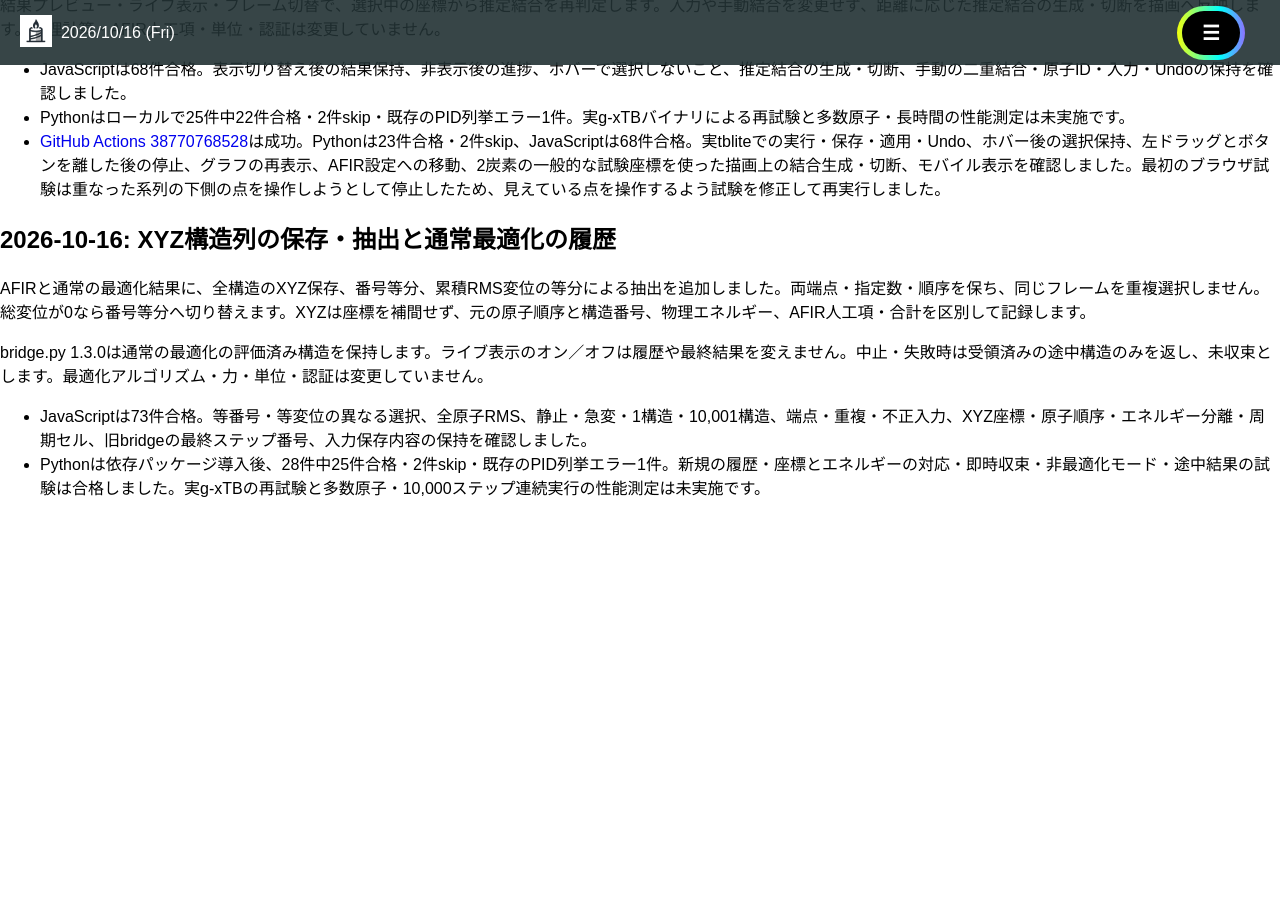
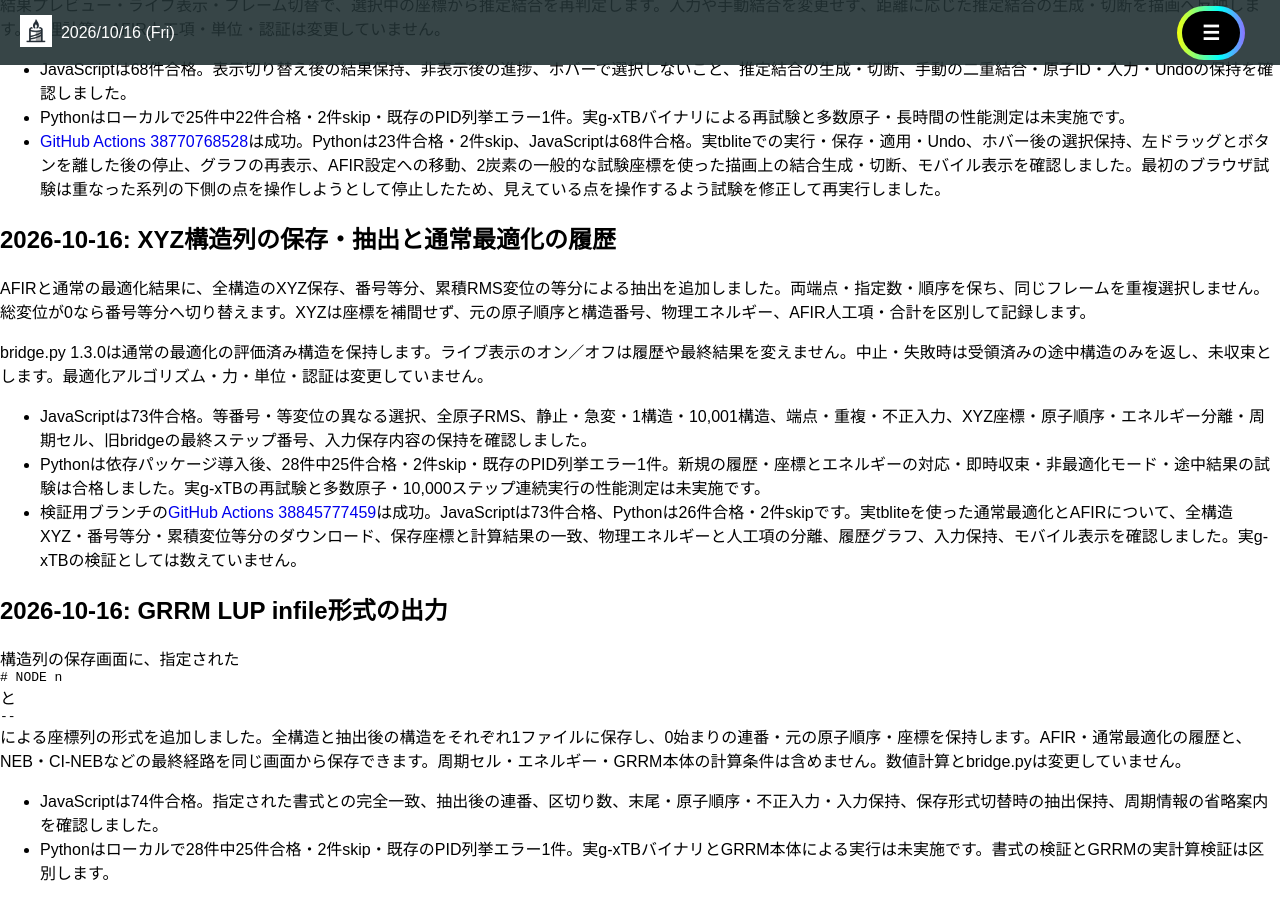
Before and after one commit to h-nabata/h-nabata.github.io, a Jekyll site: the page built from molecule-visualizer/AFIR-VALIDATION.md, in a window 1280 px wide and 900 px high, scrolled down 2560 px. Built offline with Jekyll 4.4.1, drawn with Linux system fonts in a browser that asks for light colours; nearby versions of some CDN libraries; our own code applies the rules of GitHub Pages for plain Markdown files; before the commit the page ends 3075 px from its top, so only the background shows below that.

Commit message:
Test GRRM LUP infile export for optimized trajectories and NEB paths

```diff
--- a/molecule-visualizer/AFIR-VALIDATION.md
+++ b/molecule-visualizer/AFIR-VALIDATION.md
@@ -79,3 +79,11 @@ bridge.py 1.3.0は通常の最適化の評価済み構造を保持します。
 
 - JavaScriptは73件合格。等番号・等変位の異なる選択、全原子RMS、静止・急変・1構造・10,001構造、端点・重複・不正入力、XYZ座標・原子順序・エネルギー分離・周期セル、旧bridgeの最終ステップ番号、入力保存内容の保持を確認しました。
 - Pythonは依存パッケージ導入後、28件中25件合格・2件skip・既存のPID列挙エラー1件。新規の履歴・座標とエネルギーの対応・即時収束・非最適化モード・途中結果の試験は合格しました。実g-xTBの再試験と多数原子・10,000ステップ連続実行の性能測定は未実施です。
+- 検証用ブランチの[GitHub Actions 38845777459](https://github.com/h-nabata/h-nabata.github.io/actions/runs/38845777459)は成功。JavaScriptは73件合格、Pythonは26件合格・2件skipです。実tbliteを使った通常最適化とAFIRについて、全構造XYZ・番号等分・累積変位等分のダウンロード、保存座標と計算結果の一致、物理エネルギーと人工項の分離、履歴グラフ、入力保持、モバイル表示を確認しました。実g-xTBの検証としては数えていません。
+
+## 2026-10-16: GRRM LUP infile形式の出力
+
+構造列の保存画面に、指定された`# NODE n`と`--`による座標列の形式を追加しました。全構造と抽出後の構造をそれぞれ1ファイルに保存し、0始まりの連番・元の原子順序・座標を保持します。AFIR・通常最適化の履歴と、NEB・CI-NEBなどの最終経路を同じ画面から保存できます。周期セル・エネルギー・GRRM本体の計算条件は含めません。数値計算とbridge.pyは変更していません。
+
+- JavaScriptは74件合格。指定された書式との完全一致、抽出後の連番、区切り数、末尾・原子順序・不正入力・入力保持、保存形式切替時の抽出保持、周期情報の省略案内を確認しました。
+- Pythonはローカルで28件中25件合格・2件skip・既存のPID列挙エラー1件。実g-xTBバイナリとGRRM本体による実行は未実施です。書式の検証とGRRMの実計算検証は区別します。
--- a/molecule-visualizer/engine-ui.js
+++ b/molecule-visualizer/engine-ui.js
@@ -79,7 +79,7 @@
     $('engineResultSummary').textContent=`${modeText[r.mode]} · ${reason} · ${r.steps}ステップ · ${r.evaluations}回の評価 · 最大有効力 ${r.effectiveFmax.toPrecision(4)} eV/Å`+(r.maxTangentialStep!=null?` · 接線方向の最大更新 ${r.maxTangentialStep.toExponential(2)} Å`:'');
     const body=$('engineEnergyRows');body.replaceChildren();r.energies.forEach((energy,i)=>{const tr=document.createElement('tr');const fixed=['perpendicular','neb','cineb'].includes(r.mode)&&(i===0||i===r.energies.length-1);for(const value of [i+1,energy.toFixed(8),(energy-r.energies[0]).toFixed(6),fixed?'端点固定':r.imageFmax[i].toPrecision(4),i===r.climbingImage?'CI':'']){const td=document.createElement('td');td.textContent=value;tr.append(td);}body.append(tr);});
     showProfile(r,j,!!j.livePreview&&MV.EnergyProfile.following());
-    message((r.reason==='failed'?'計算に失敗しました。'+(r.error||''):r.reason==='cancelled'?'計算を中止しました。':'計算が完了しました。')+' 結果を確認し、XYZ保存・抽出または「結果を構造へ適用」で反映できます。'+(j.data.mode==='optimize'&&!r.trajectory?' 旧bridgeのため最終構造のみです。全ステップの保存にはbridge.py 1.3.0へ更新・再接続して再計算してください。':''));
+    message((r.reason==='failed'?'計算に失敗しました。'+(r.error||''):r.reason==='cancelled'?'計算を中止しました。':'計算が完了しました。')+' 結果を確認し、構造列の保存・抽出または「結果を構造へ適用」で反映できます。'+(j.data.mode==='optimize'&&!r.trajectory?' 旧bridgeのため最終構造のみです。全ステップの保存にはbridge.py 1.3.0へ更新・再接続して再計算してください。':''));
   }
   function resultSource(r,j){
     const t=r.trajectory||r;
@@ -139,7 +139,7 @@
         next=MV.Model.createState(updated[0]);next.metadata.trajectory=JSON.parse(JSON.stringify(j.original.metadata.trajectory));next.metadata.frameIndex=j.original.metadata.frameIndex||0;next.metadata.trajectory[next.metadata.frameIndex]=updated[0];
       }else{const index=j.scope==='all'?j.original.metadata.frameIndex||0:0;next=MV.Model.createState(updated[index]||updated[0]);if(updated.length>1){next.metadata.trajectory=updated;next.metadata.frameIndex=index;}}
       if(j.original.metadata.measurements)next.metadata.measurements=JSON.parse(JSON.stringify(j.original.metadata.measurements));
-      next.viewSettings={...j.original.viewSettings};app().change('external engine result',()=>next,true);$('dataReset').click();$('engineApply').disabled=true;if(next.metadata.trajectory&&j.scope==='all')MV.EnergyProfile.bindTrajectory(next.metadata.trajectory);$('engineDialog').close();app().setStatus(`${modeText[r.mode]}の結果を反映しました（${r.reason==='converged'?'収束':r.reason==='evaluated'?'評価済み':'未収束・ステップ上限'}）。「戻す」で計算前へ戻れます。`);
+      next.viewSettings={...j.original.viewSettings};app().change('external engine result',()=>next,true);$('dataReset').click();$('engineApply').disabled=true;if(next.metadata.trajectory&&j.scope==='all')MV.EnergyProfile.bindTrajectory(next.metadata.trajectory);$('engineDialog').close();app().setStatus(`${modeText[r.mode]}の結果を反映しました（${r.reason==='converged'?'収束':r.reason==='evaluated'?'評価済み':r.reason==='cancelled'?'未収束・中止':r.reason==='failed'?'未収束・計算失敗':'未収束・ステップ上限'}）。「戻す」で計算前へ戻れます。`);
     }catch(error){message(error.message);}
   }
   function download(){if(!result)return;const payload={input:result.data,result:result.result},url=URL.createObjectURL(new Blob([JSON.stringify(payload,null,2)],{type:'application/json'})),a=document.createElement('a');a.href=url;a.download='molecule-engine-result.json';a.click();setTimeout(()=>URL.revokeObjectURL(url),1000);}
```
Also changed, not shown: molecule-visualizer/AFIR.md (+4 -2 lines), molecule-visualizer/index.html (+11 -8 lines), molecule-visualizer/local-engine/README.md (+1 -1 lines), molecule-visualizer/tests/engine-browser.cjs (+25 -0 lines), molecule-visualizer/tests/trajectory.test.cjs (+10 -0 lines), molecule-visualizer/tests/ui.test.cjs (+9 -0 lines), molecule-visualizer/trajectory-ui.js (+15 -4 lines), molecule-visualizer/trajectory.js (+12 -4 lines).
